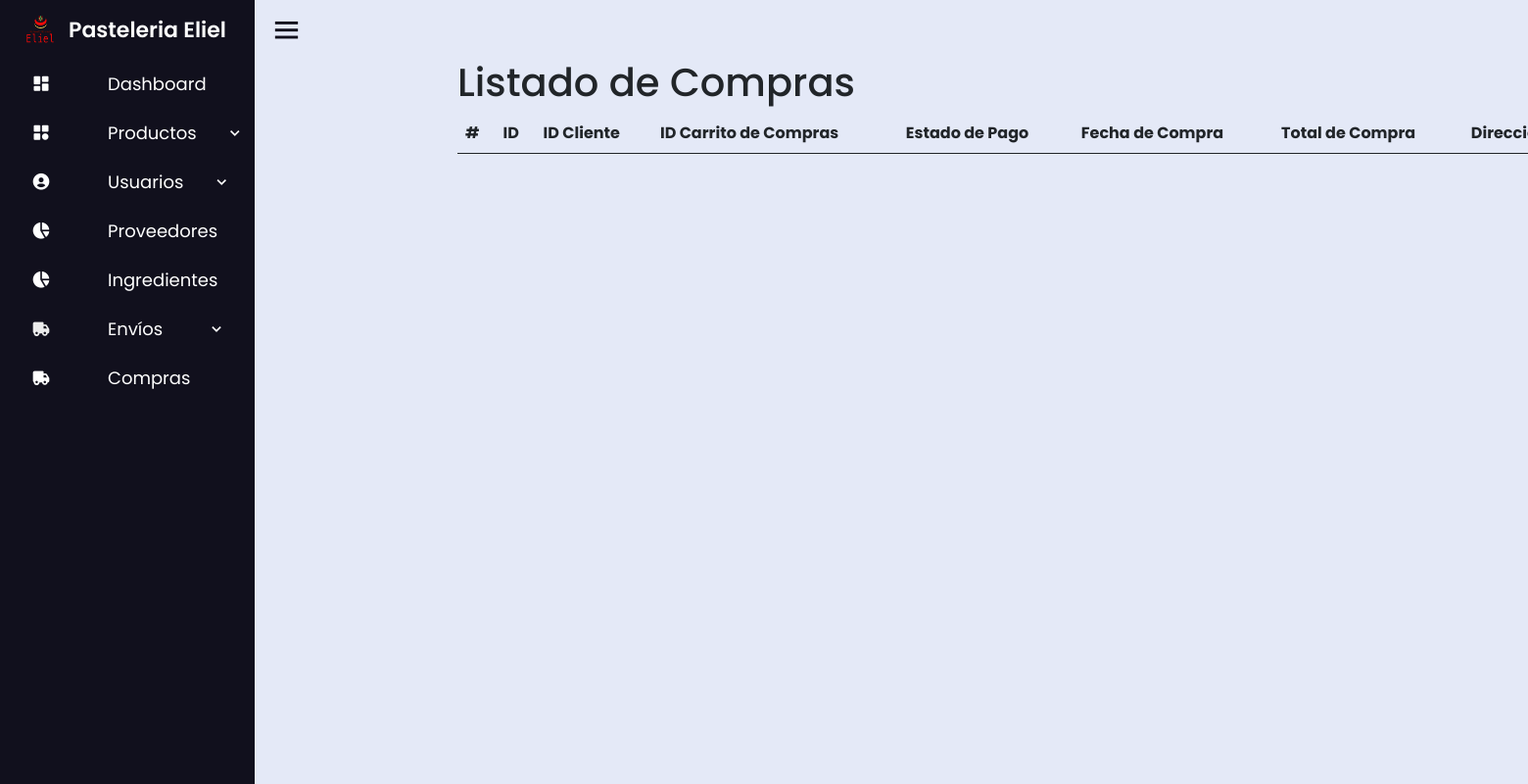
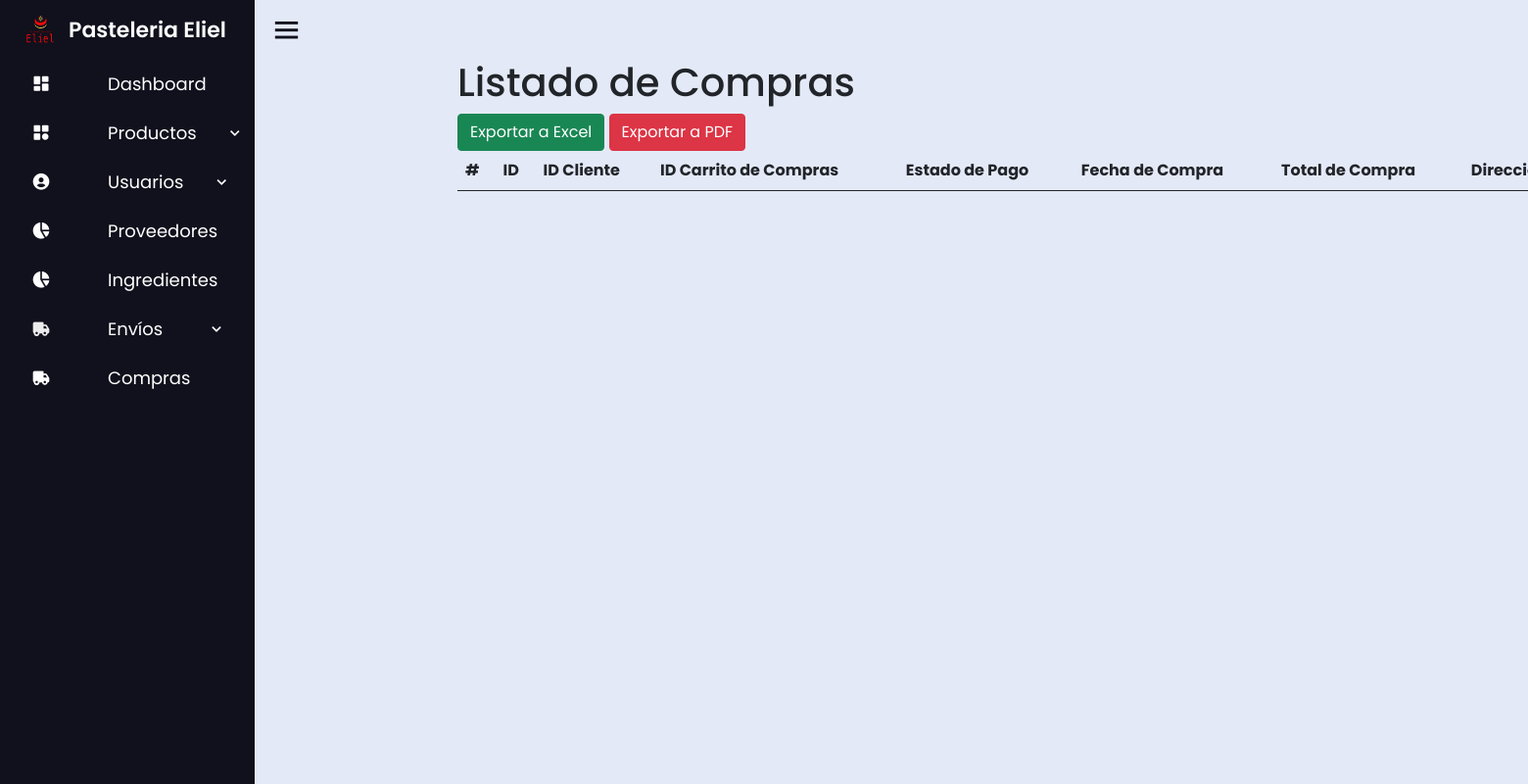
Before and after one commit to CVV94/PasteleriaEliel-Django, a Django app: page /listado/compras in a window 1560 px wide; the page is wider, and only the part inside the window is pictured. Shown: that part at 98% size. Run offline with Django 4.2, Linux system fonts and the light colour scheme; data that the repository does not hold is empty; some libraries are stand-ins or nearby versions.

Commit message:
Se guarda exportaciones de pdf y exel basico

```diff
--- a/interfaceAdmin/urls.py
+++ b/interfaceAdmin/urls.py
@@ -39,6 +39,8 @@ urlpatterns = [
     path('registrar/compra', views.registrarCompra, name='registrarCompra'),
     path('editarCompra/<int:id_compra>', views.editarCompra, name='editarCompra'),
     path('eliminarCompra/<int:id_compra>',views.eliminarCompra, name='eliminarCompra'),
+    path('export/excel/', views.export_compras_to_excel, name='export_excel'),
+    path('export/pdf/', views.export_compras_to_pdf, name='export_pdf'),
 
     path('producto/<int:id_producto>/',views.detalleProducto, name='detalleProducto'),
     path('descripcionCarrito/',views.descripcionCarrito, name='descripcionCarrito'),
--- a/interfaceAdmin/views.py
+++ b/interfaceAdmin/views.py
@@ -12,6 +12,10 @@ import os
 from django.http import Http404
 from django.contrib import messages
 from django.shortcuts import get_object_or_404
+from django.http import HttpResponse
+from django.template.loader import get_template
+from xhtml2pdf import pisa
+import openpyxl
 
 # Create your views here.
 def interfaceAdmin(request):
@@ -350,6 +354,47 @@ def listadoCompras(request):
         }
     return render(request,'interfaceAdmin/adminFormularios/listadoCompras.html', data)
 
+def export_compras_to_excel(request):
+    wb = openpyxl.Workbook()
+    ws = wb.active
+
+    ws.append(['#', 'ID', 'ID Cliente', 'ID Carrito de Compras', 'Estado de Pago', 'Fecha de Compra', 'Total de Compra', 'Dirección'])
+
+    for compra in Compra.objects.all():
+        ws.append([
+            compra.id_compra,
+            compra.id_compra,
+            compra.id_cliente.nombre,
+            compra.id_carrito.id_carrito,
+            compra.id_estadopago.estado_pago,
+            compra.fecha_compra.strftime('%d/%m/%Y'),
+            compra.total_compra,
+            compra.direccion
+        ])
+
+    response = HttpResponse(content_type='application/vnd.openxmlformats-officedocument.spreadsheetml.sheet')
+    response['Content-Disposition'] = 'attachment; filename=compras.xlsx'
+    wb.save(response)
+
+    return response
+
+def export_compras_to_pdf(request):
+    template_path = 'interfaceAdmin/adminFormularios/listadoCompras.html'
+    context = {'compras': Compra.objects.all()}
+    response = HttpResponse(content_type='application/pdf')
+    response['Content-Disposition'] = 'attachment; filename="compras.pdf"'
+
+    template = get_template(template_path)
+    html = template.render(context)
+
+    pisa_status = pisa.CreatePDF(
+       html, dest=response)
+
+    if pisa_status.err:
+       return HttpResponse('Ocurrió un error al generar el archivo PDF <pre>' + html + '</pre>')
+    return response
+
+
 def registrarCompra(request):
     form = CompraForm()
     if request.method == 'POST' :
--- a/requirements.txt
+++ b/requirements.txt
@@ -18,3 +18,5 @@ supervisor==4.2.5
 typing_extensions==4.8.0
 tzdata==2023.3
 whitenoise==6.6.0
+openpyxl
+xhtml2pdf
--- a/templates/interfaceAdmin/adminFormularios/listadoCompras.html
+++ b/templates/interfaceAdmin/adminFormularios/listadoCompras.html
@@ -7,6 +7,8 @@
     <h1>Listado de Compras</h1>
     <div class="row">
         <div class="col-ms-12 col-md-12 col-lg-12">
+            <a href="{% url 'export_excel' %}" class="btn btn-success">Exportar a Excel</a>
+            <a href="{% url 'export_pdf' %}" class="btn btn-danger">Exportar a PDF</a>
             <div class="table-responsive">
                 <table class="table" id="datatable-products">
                     <thead>
```
